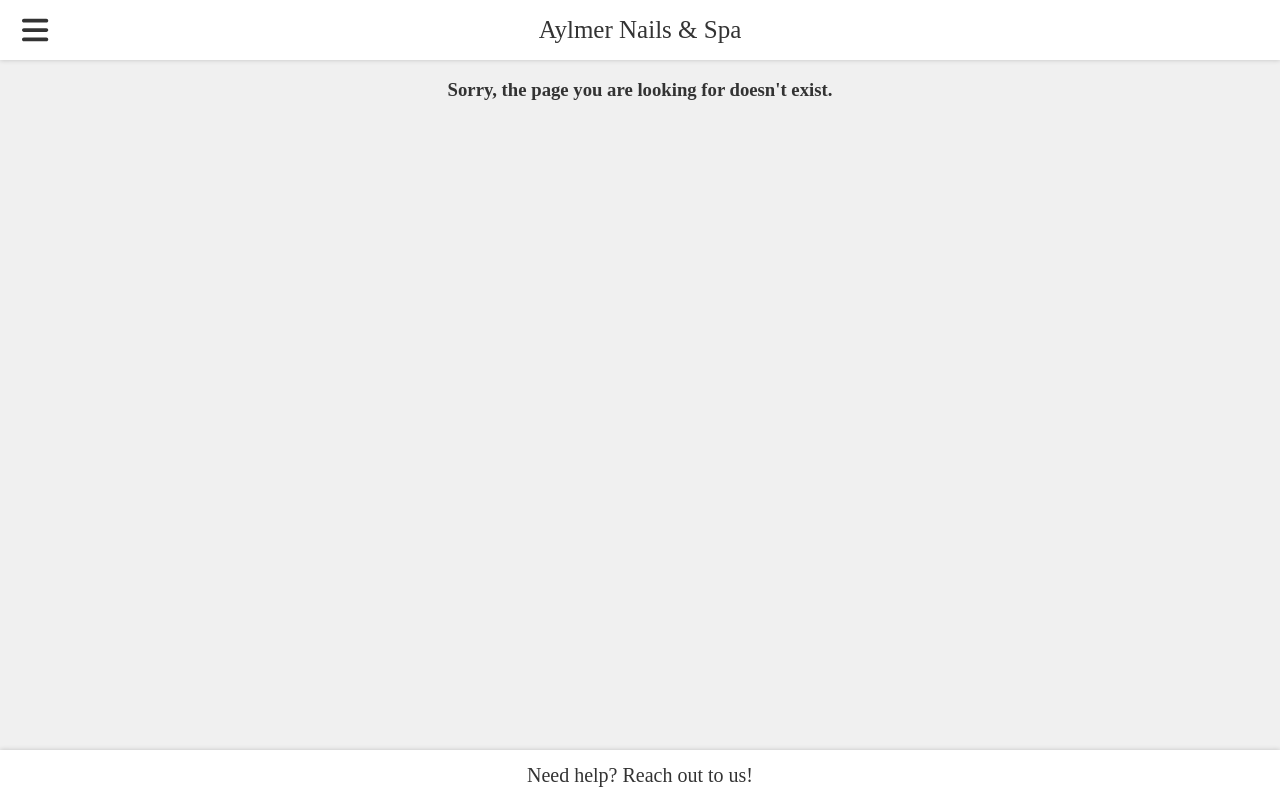
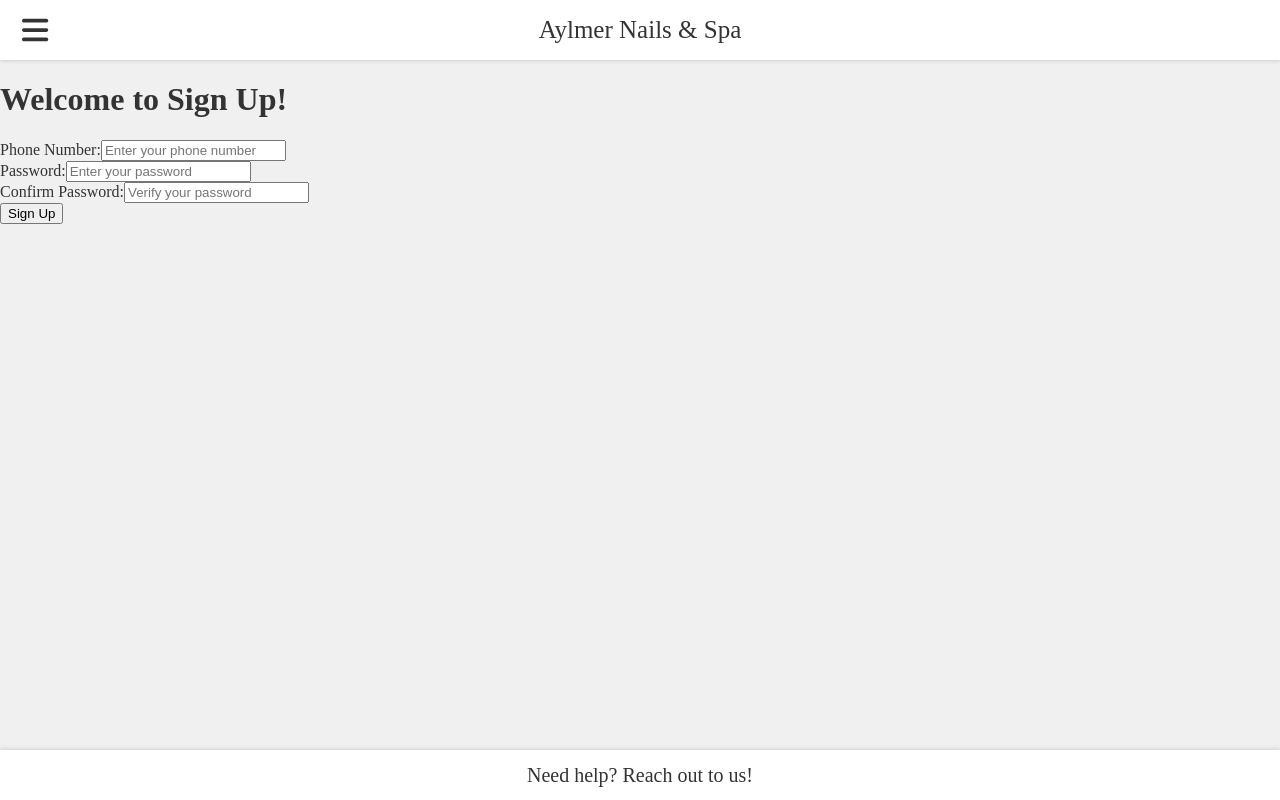
Before and after one commit to hieuhhhhhhh/AylmerNails-client, a Vue app: page /signup in a window 1280 px wide. Built offline with nearby package versions, Linux system fonts and the light colour scheme.

Commit message:
added: SignUp.vue

```diff
--- a/src/components/view-shell/drawer-navigation/DrawerContent.vue
+++ b/src/components/view-shell/drawer-navigation/DrawerContent.vue
@@ -4,6 +4,7 @@
     <div><router-link to="/booknow">Book Now</router-link></div>
     <div><router-link to="/profile">My Appointments</router-link></div>
     <div><router-link to="/mysql">MySQL</router-link></div>
+    <div><router-link to="/signup">Sign Up</router-link></div>
   </div>
 </template>
 
--- a/src/router.js
+++ b/src/router.js
@@ -5,6 +5,7 @@
 import Profile from "./views/Profile.vue";
 import NotFound from "./views/NotFound.vue";
 import MySql from "./views/MySql.vue";
+import SignUp from "./views/SignUp.vue";
 
 const routes = [
   {
@@ -23,6 +24,10 @@
     path: "/mysql",
     component: MySql,
   },
+  {
+    path: "/signup",
+    component: SignUp,
+  },
   // wildcard route for 404 - not found
   {
     path: "/:pathMatch(.*)*", // This matches any undefined route
--- /dev/null
+++ b/src/views/SignUp.vue
@@ -0,0 +1,86 @@
+<template>
+  <div id="app">
+    <h1>Welcome to Sign Up!</h1>
+    <form @submit.prevent="submitForm">
+      <div>
+        <label for="phone">Phone Number:</label>
+        <input
+          type="tel"
+          id="phone"
+          v-model="phone"
+          @input="formatPhone"
+          placeholder="Enter your phone number"
+          required
+        />
+      </div>
+
+      <div>
+        <label for="password">Password:</label>
+        <input
+          type="password"
+          id="password"
+          v-model="password"
+          placeholder="Enter your password"
+          required
+        />
+      </div>
+
+      <div>
+        <label for="confirmPassword">Confirm Password:</label>
+        <input
+          type="password"
+          id="confirmPassword"
+          v-model="confirmPassword"
+          placeholder="Verify your password"
+          required
+        />
+      </div>
+
+      <div v-if="msg" class="error">
+        <p>{{ msg }}</p>
+      </div>
+
+      <button type="submit">Sign Up</button>
+    </form>
+  </div>
+</template>
+
+<script>
+export default {
+  data() {
+    return {
+      phone: "",
+      password: "",
+      confirmPassword: "",
+      msg: "",
+    };
+  },
+  methods: {
+    submitForm() {
+      if (this.password !== this.confirmPassword) {
+        this.msg = "Passwords do not match.";
+      } else {
+        this.msg = "";
+        // Handle form submission logic here
+        alert("Signup!");
+      }
+    },
+    formatPhone() {
+      // Remove non-numeric characters
+      let phone = this.phone.replace(/\D/g, "");
+
+      // Format the phone number (XXX XXX XXXX)
+      if (phone.length <= 3) {
+        this.phone = phone;
+      } else if (phone.length <= 6) {
+        this.phone = `${phone.slice(0, 3)} ${phone.slice(3)}`;
+      } else {
+        this.phone = `${phone.slice(0, 3)} ${phone.slice(3, 6)} ${phone.slice(
+          6,
+          10
+        )}`;
+      }
+    },
+  },
+};
+</script>
```
Also changed, not shown: src/views/Temp.vue (added, +9 -0 lines).
